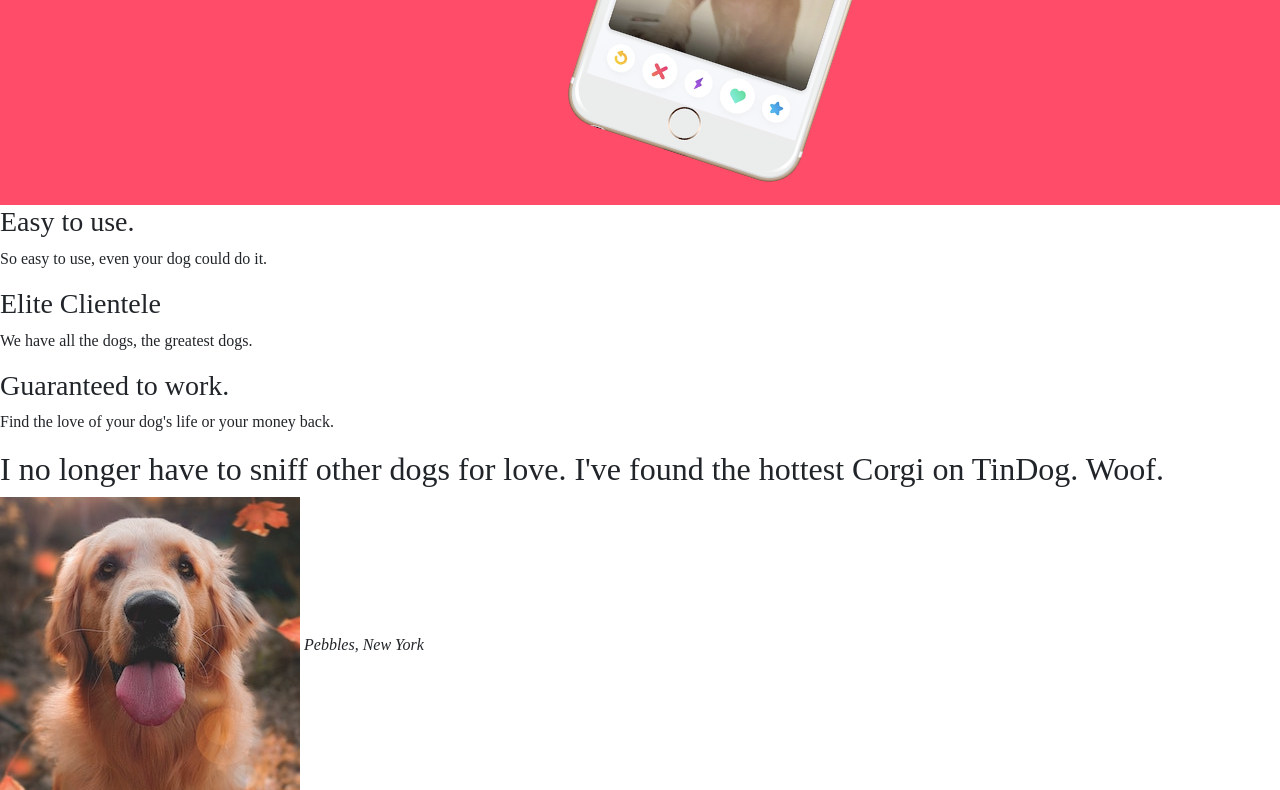
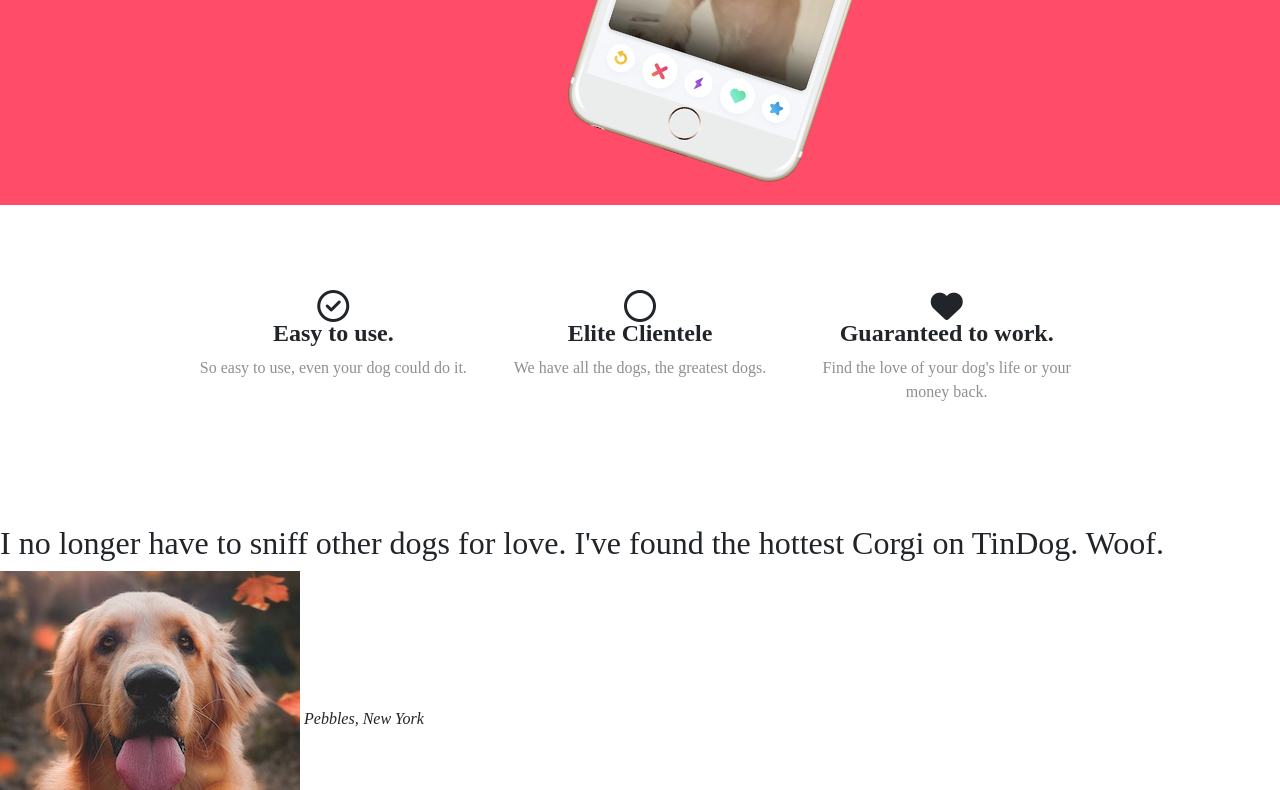
Before and after one commit to Viet-Khoa/udemy, a plain HTML site: page TinDog/index.html in a window 1280 px wide. Shown: the part 512-1302 px from the top of the page. Drawn offline with nearby package versions, Linux system fonts and the light colour scheme.

Commit message:
changes too css

```diff
--- a/TinDog/css/styles.css
+++ b/TinDog/css/styles.css
@@ -7,10 +7,24 @@ body {
   color: #fff;
 }
 
+#features {
+  padding: 7% 15%;
+}
+
 h1 {
   font-family: Montserrat-Black;
-  font-size: 3rem;
+  font-size: 3.5rem;
   line-height: 1.5;
+}
+
+h3 {
+  font-family: montserrat-bold;
+  font-weight: bold;
+  font-size: 1.5rem;
+}
+
+p {
+  color: #8f8f8f;
 }
 
 .container-fluid {
@@ -48,3 +62,19 @@ btn1 {
   width: 60%;
   rotate: 18deg;
 }
+
+.circle {
+  padding-bottom: 15px;
+}
+
+.fa-circle-check:hover {
+  color: #ff4c68;
+}
+
+.fa-circle:hover {
+  color: #ff4c68;
+}
+
+.fa-heart:hover {
+  color: #ff4c68;
+}
--- a/TinDog/index.html
+++ b/TinDog/index.html
@@ -72,20 +72,28 @@
           <img class="title-image" src="images/iphone6.png" alt="iphone-mockup" />
         </div
       </div>
-      </div>
     </section>
 
     <!-- Features -->
 
     <section id="features">
+      <div class="row">
+        <div class="circle col-lg-4 text-center">
+          <i class="fa-sharp fa-regular fa-circle-check fa-2xl"></i>
           <h3>Easy to use.</h3>
           <p>So easy to use, even your dog could do it.</p>
-
+        </div>
+        <div class="circle col-lg-4 text-center">
+          <i class="fa-regular fa-circle fa-2xl"></i>
           <h3>Elite Clientele</h3>
           <p>We have all the dogs, the greatest dogs.</p>
-
+        </div>
+        <div class="circle col-lg-4 text-center">
+          <i class="fa-solid fa-heart fa-2xl"></i>
           <h3>Guaranteed to work.</h3>
           <p>Find the love of your dog's life or your money back.</p>
+        </div>
+      </div>
     </section>
 
     <!-- Testimonials -->
```
Lines whose indentation alone changed are shown as unchanged.
